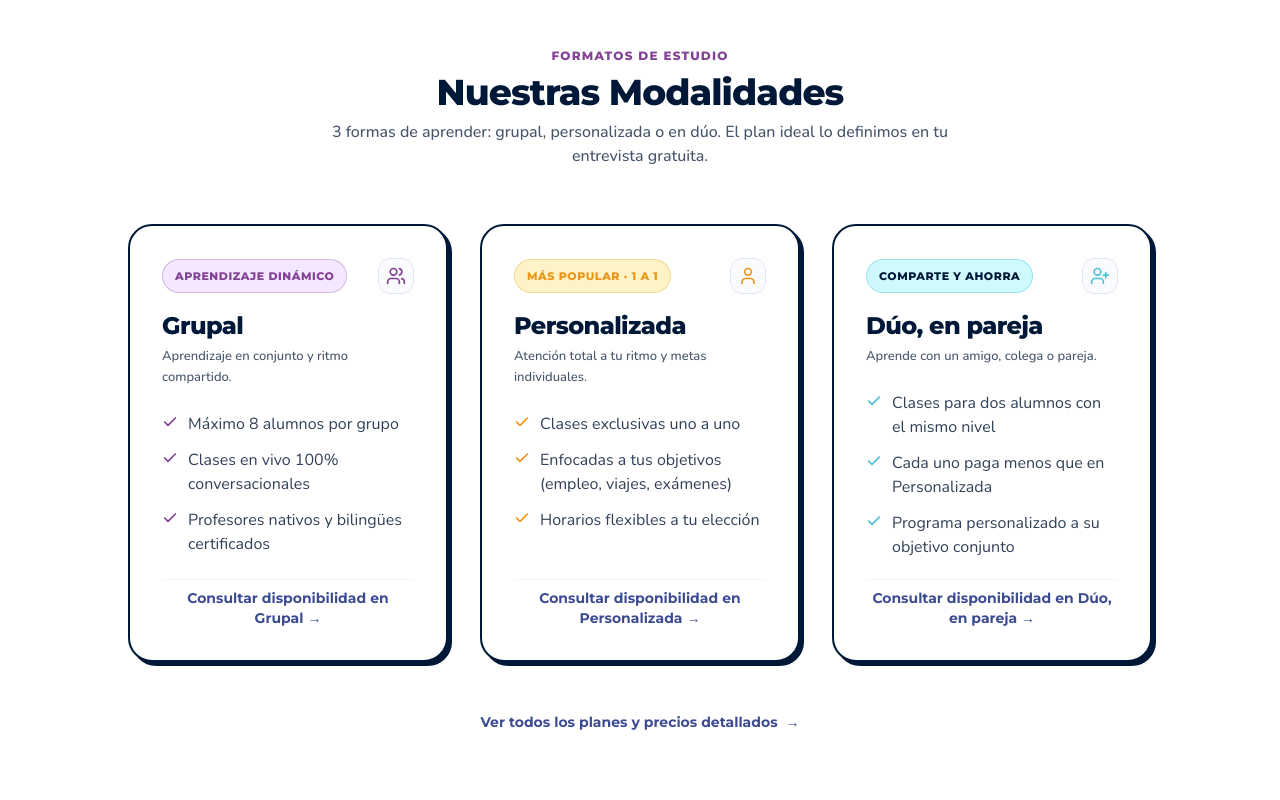
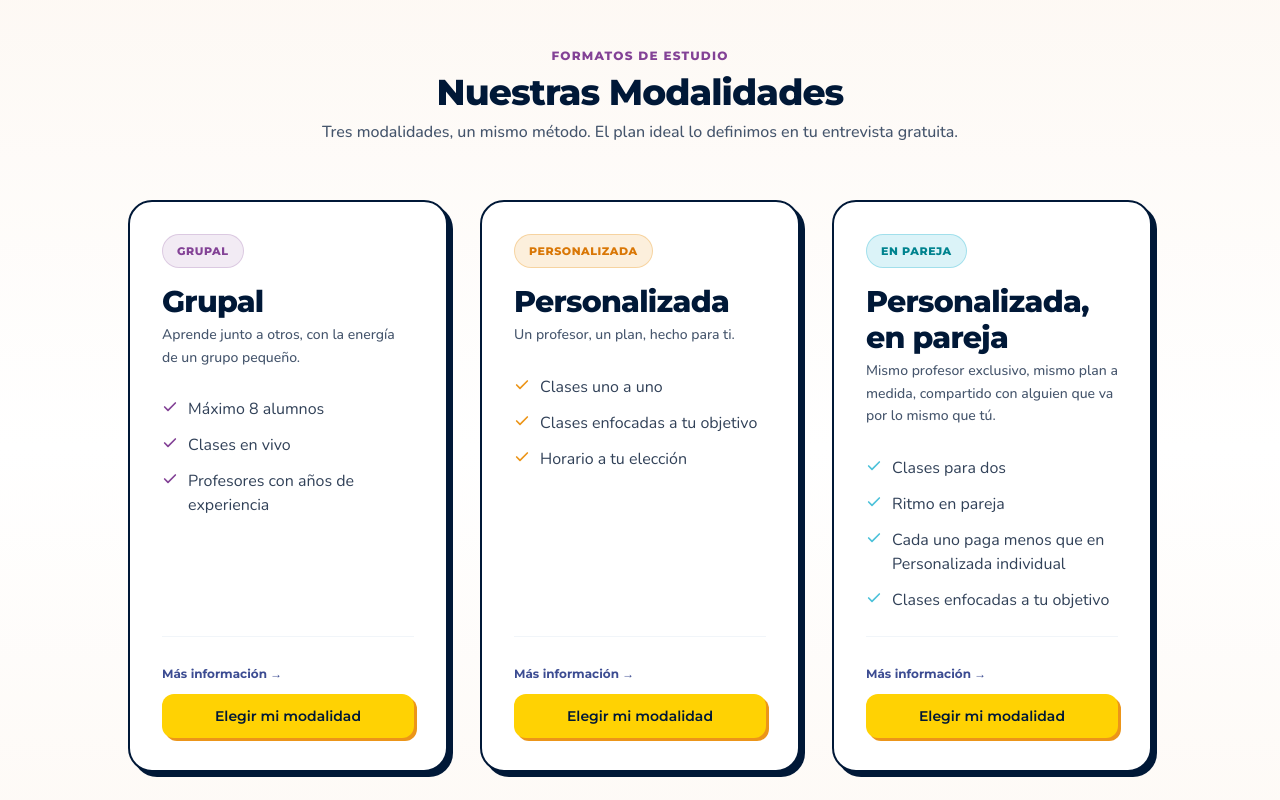
Before and after one commit to Dietol25/yycl-version-anterior, a Next.js app: page / in a window 1280 px wide. Shown: the part 2980-3780 px from the top of the page. Built offline with nearby package versions, Linux system fonts and the light colour scheme.

Commit message:
feat: replicate exact planes titles in home modalidades cards, restore subtle section gradient, and remove price mentions

```diff
--- a/app/planes/page.tsx
+++ b/app/planes/page.tsx
@@ -78,7 +78,7 @@ export default function PlanesPage() {
                 </h1>
 
                 <p className="text-base sm:text-lg text-[#3C4C92] font-body-large max-w-xl mx-auto lg:mx-0 leading-relaxed">
-                  Tres modalidades, un mismo método. El precio lo hablamos en tu entrevista gratuita.
+                  Tres modalidades, un mismo método. El plan a tu medida lo definimos en tu entrevista gratuita.
                 </p>
 
                 <div className="pt-2">
@@ -286,7 +286,7 @@ export default function PlanesPage() {
         <section className="py-20 lg:py-24 bg-gradient-to-b from-white to-slate-50/80 border-t border-slate-100 text-center">
           <div className="max-w-2xl mx-auto px-5 space-y-6">
             <h2 className="text-3xl sm:text-4xl font-extrabold font-heading text-[#001837] tracking-tight leading-tight">
-              ¿No ves el precio? Te lo contamos en tu entrevista gratuita.
+              ¿Tienes dudas sobre las modalidades? Te lo contamos en tu entrevista gratuita.
             </h2>
             <p className="text-sm sm:text-base text-slate-600 font-medium">
               Sin sorpresas: todo se conversa antes de que decidas.
--- a/components/sections/ModalidadesSection.tsx
+++ b/components/sections/ModalidadesSection.tsx
@@ -1,52 +1,54 @@
 import React from 'react';
 import Link from 'next/link';
-import { Check, Users, User, UserPlus } from 'lucide-react';
+import { Check } from 'lucide-react';
+import { Button } from '@/components/ui/Button';
 
 export const ModalidadesSection = () => {
   const modalidades = [
     {
+      id: 'grupal',
       title: 'Grupal',
-      badge: 'Aprendizaje Dinámico',
-      badgeColor: 'bg-purple-100 text-[#834296] border-[#834296]/30',
-      icon: <Users className="w-5 h-5 text-[#834296]" />,
+      badge: 'GRUPAL',
+      badgeColor: 'bg-[#834296]/10 text-[#834296] border-[#834296]/20',
       accentColor: '#834296',
-      subtitle: 'Aprendizaje en conjunto y ritmo compartido.',
+      subtitle: 'Aprende junto a otros, con la energía de un grupo pequeño.',
       features: [
-        'Máximo 8 alumnos por grupo',
-        'Clases en vivo 100% conversacionales',
-        'Profesores nativos y bilingües certificados'
+        'Máximo 8 alumnos',
+        'Clases en vivo',
+        'Profesores con años de experiencia'
       ]
     },
     {
+      id: 'personalizada',
       title: 'Personalizada',
-      badge: 'Más Popular · 1 a 1',
-      badgeColor: 'bg-amber-100 text-[#EC9519] border-[#EC9519]/30',
-      icon: <User className="w-5 h-5 text-[#EC9519]" />,
+      badge: 'PERSONALIZADA',
+      badgeColor: 'bg-[#EC9519]/15 text-[#D97706] border-[#EC9519]/30',
       accentColor: '#EC9519',
-      subtitle: 'Atención total a tu ritmo y metas individuales.',
+      subtitle: 'Un profesor, un plan, hecho para ti.',
       features: [
-        'Clases exclusivas uno a uno',
-        'Enfocadas a tus objetivos (empleo, viajes, exámenes)',
-        'Horarios flexibles a tu elección'
+        'Clases uno a uno',
+        'Clases enfocadas a tu objetivo',
+        'Horario a tu elección'
       ]
     },
     {
-      title: 'Dúo, en pareja',
-      badge: 'Comparte y Ahorra',
-      badgeColor: 'bg-cyan-100 text-[#001837] border-[#4DC2DA]/40',
-      icon: <UserPlus className="w-5 h-5 text-[#4DC2DA]" />,
+      id: 'pareja',
+      title: 'Personalizada, en pareja',
+      badge: 'EN PAREJA',
+      badgeColor: 'bg-[#4DC2DA]/20 text-[#00838F] border-[#4DC2DA]/40',
       accentColor: '#4DC2DA',
-      subtitle: 'Aprende con un amigo, colega o pareja.',
+      subtitle: 'Mismo profesor exclusivo, mismo plan a medida, compartido con alguien que va por lo mismo que tú.',
       features: [
-        'Clases para dos alumnos con el mismo nivel',
-        'Cada uno paga menos que en Personalizada',
-        'Programa personalizado a su objetivo conjunto'
+        'Clases para dos',
+        'Ritmo en pareja',
+        'Cada uno paga menos que en Personalizada individual',
+        'Clases enfocadas a tu objetivo'
       ]
     }
   ];
 
   return (
-    <section className="py-20 lg:py-24 bg-white border-t border-slate-100">
+    <section className="py-20 lg:py-24 bg-gradient-to-b from-[#FDF8F3] via-white to-[#FDF8F3] border-t border-slate-100">
       <div className="max-w-[1280px] mx-auto px-5 lg:px-12">
         {/* Header */}
         <div className="text-center max-w-2xl mx-auto mb-14 space-y-2">
@@ -57,38 +59,37 @@ export const ModalidadesSection = () => {
             Nuestras Modalidades
           </h2>
           <p className="text-sm sm:text-base text-slate-600 font-medium">
-            3 formas de aprender: grupal, personalizada o en dúo. El plan ideal lo definimos en tu entrevista gratuita.
+            Tres modalidades, un mismo método. El plan ideal lo definimos en tu entrevista gratuita.
           </p>
         </div>
 
-        {/* 3 Clean Editorial Cards (Zero gradient clash, Pure Design System) */}
-        <div className="grid grid-cols-1 md:grid-cols-3 gap-6 lg:gap-8 max-w-5xl mx-auto">
-          {modalidades.map((mod, idx) => (
+        {/* 3 Editorial Cards Idénticas a Planes */}
+        <div className="grid grid-cols-1 md:grid-cols-3 gap-6 lg:gap-8 max-w-5xl mx-auto items-stretch">
+          {modalidades.map((mod) => (
             <div
-              key={idx}
-              className="bg-white rounded-3xl p-7 sm:p-8 border-2 border-[#001837] shadow-[4px_4px_0px_#001837] space-y-5 hover:-translate-y-1.5 transition-all duration-200 flex flex-col justify-between"
+              key={mod.id}
+              className="bg-white rounded-3xl p-7 sm:p-8 border-2 border-[#001837] shadow-[5px_5px_0px_#001837] flex flex-col justify-between hover:-translate-y-1.5 transition-all duration-200"
             >
               <div className="space-y-4">
-                {/* Header Badge + Icon */}
-                <div className="flex items-center justify-between">
-                  <span className={`inline-block text-[11px] font-heading font-extrabold uppercase tracking-wider px-3 py-1 rounded-full border ${mod.badgeColor}`}>
+                {/* Badge Oficial */}
+                <div>
+                  <span className={`inline-block text-[11px] font-heading font-extrabold uppercase tracking-wider px-3.5 py-1 rounded-full border ${mod.badgeColor}`}>
                     {mod.badge}
                   </span>
-                  <div className="w-9 h-9 rounded-xl bg-slate-50 border border-slate-200 flex items-center justify-center">
-                    {mod.icon}
-                  </div>
                 </div>
 
-                <div>
-                  <h3 className="text-2xl font-extrabold font-heading text-[#001837] tracking-tight">
+                {/* Titular & Subtítulo */}
+                <div className="space-y-1">
+                  <h3 className="text-2xl sm:text-3xl font-extrabold font-heading text-[#001837] tracking-tight">
                     {mod.title}
                   </h3>
-                  <p className="text-xs sm:text-[13px] text-slate-600 font-medium mt-1 leading-relaxed">
+                  <p className="text-xs sm:text-sm text-slate-600 font-medium leading-relaxed">
                     {mod.subtitle}
                   </p>
                 </div>
 
-                <ul className="space-y-3 pt-2">
+                {/* Lista de Features */}
+                <ul className="space-y-3 pt-3">
                   {mod.features.map((feat, fIdx) => (
                     <li key={fIdx} className="flex items-start gap-2.5">
                       <Check className="w-4 h-4 shrink-0 mt-0.5 stroke-[2.5]" style={{ color: mod.accentColor }} />
@@ -100,25 +101,37 @@ export const ModalidadesSection = () => {
                 </ul>
               </div>
 
-              <div className="pt-2 border-t border-slate-100">
+              {/* Botón & Enlace */}
+              <div className="pt-6 space-y-3 border-t border-slate-100 mt-6">
                 <Link
-                  href="/agendar"
-                  className="block text-center font-heading font-bold text-xs sm:text-sm text-[#3C4C92] hover:text-[#001837] hover:underline"
+                  href="/planes"
+                  className="inline-block text-xs font-heading font-bold text-[#3C4C92] hover:text-[#001837] hover:underline"
                 >
-                  Consultar disponibilidad en {mod.title} →
+                  Más información →
+                </Link>
+
+                <Link href="/agendar" className="block">
+                  <Button
+                    variant="primary"
+                    size="sm"
+                    fullWidth
+                    className="font-heading font-bold text-xs sm:text-sm h-11 shadow-[2px_2px_0px_#EC9519]"
+                  >
+                    Elegir mi modalidad
+                  </Button>
                 </Link>
               </div>
             </div>
           ))}
         </div>
 
-        {/* Bottom Link */}
+        {/* Bottom Link sin mención a "precios" */}
         <div className="text-center pt-10">
           <Link
             href="/planes"
             className="inline-flex items-center gap-2 text-sm font-heading font-bold text-[#3C4C92] hover:text-[#001837] hover:bg-purple-50/70 px-5 py-2.5 rounded-full transition-all"
           >
-            <span>Ver todos los planes y precios detallados</span>
+            <span>Ver todas las modalidades detalladas</span>
             <span>→</span>
           </Link>
         </div>
```
